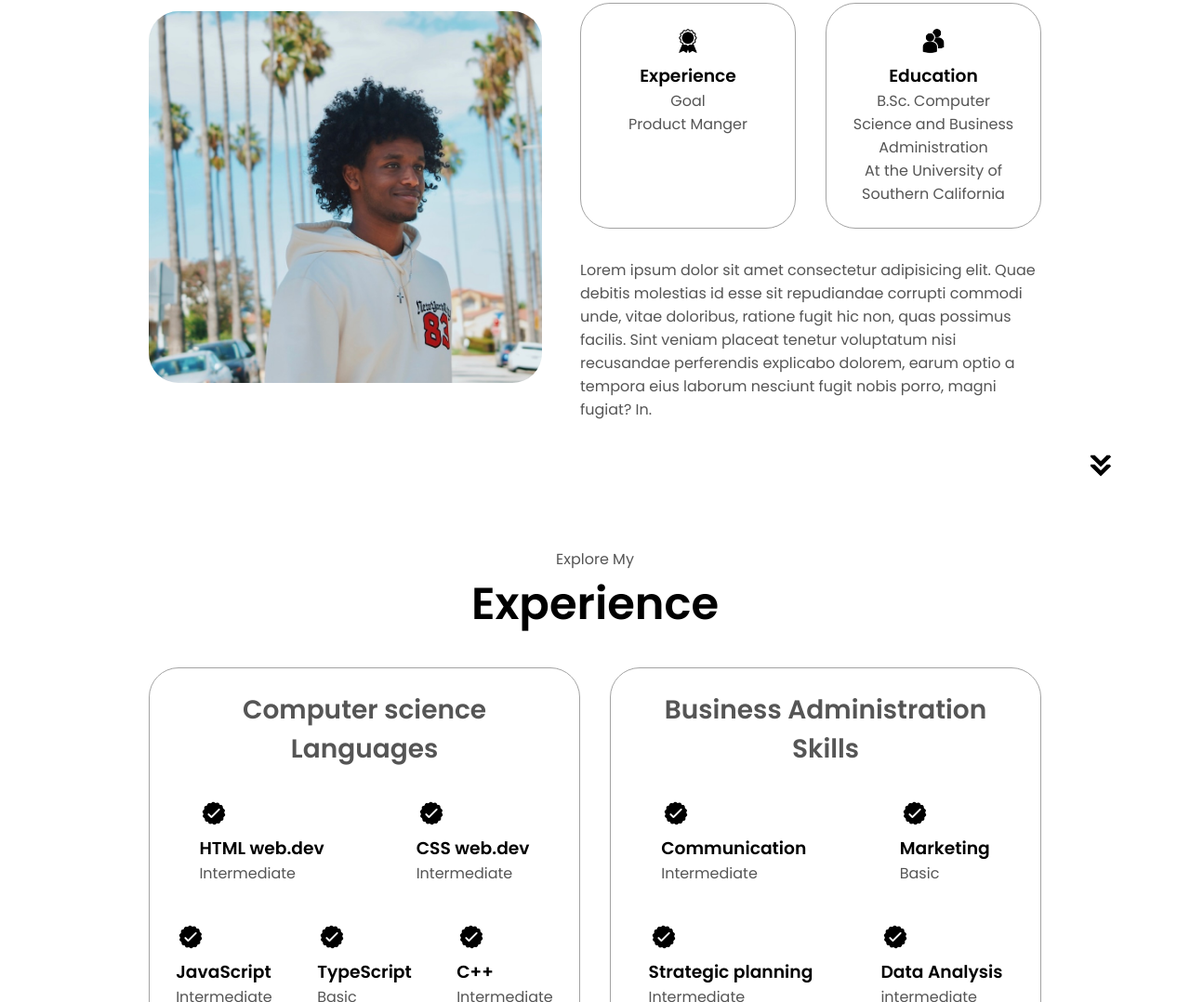
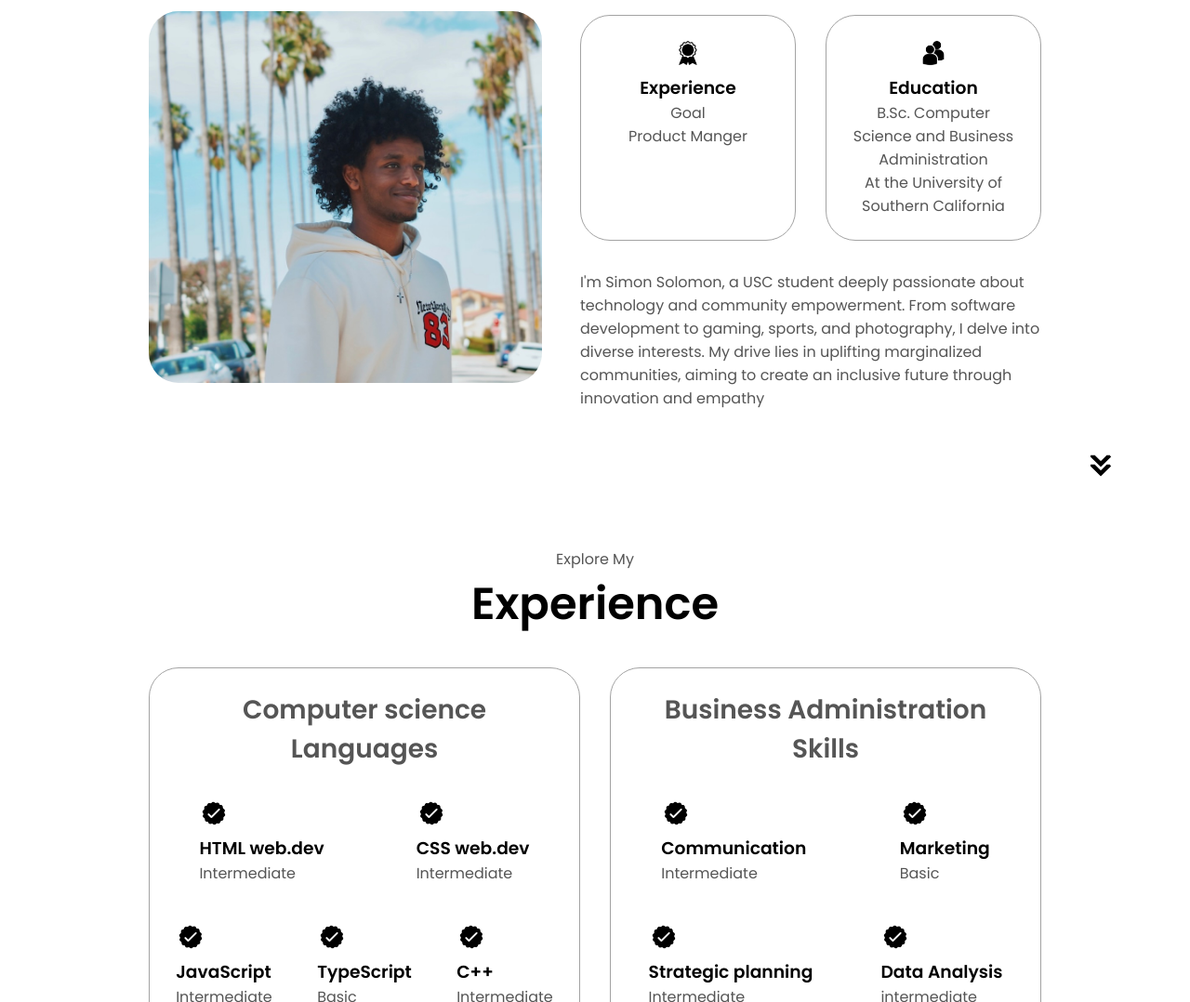
Before and after one commit to susakesimon/html-css-js-portfolio, a plain HTML site: page index.html in a window 1280 px wide. Shown: the part 1107-2185 px from the top of the page at 93% size. Drawn offline with Linux system fonts and the light colour scheme.

Commit message:
Update index.html

```diff
--- a/index.html
+++ b/index.html
@@ -105,7 +105,7 @@
                     </div>
                 </div>
                 <div class="text-container">
-                    <p>Lorem ipsum dolor sit amet consectetur adipisicing elit. Quae debitis molestias id esse sit repudiandae corrupti commodi unde, vitae doloribus, ratione fugit hic non, quas possimus facilis. Sint veniam placeat tenetur voluptatum nisi recusandae perferendis explicabo dolorem, earum optio a tempora eius laborum nesciunt fugit nobis porro, magni fugiat? In.
+                    <p>I'm Simon Solomon, a USC student deeply passionate about technology and community empowerment. From software development to gaming, sports, and photography, I delve into diverse interests. My drive lies in uplifting marginalized communities, aiming to create an inclusive future through innovation and empathy
                     </p>
                 </div>
             </div>
```
